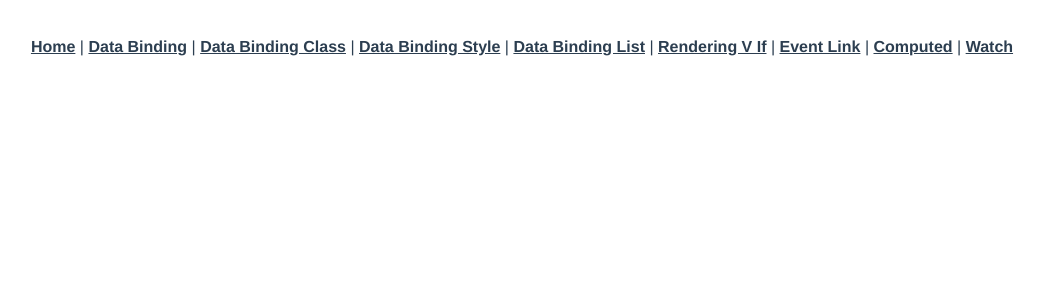
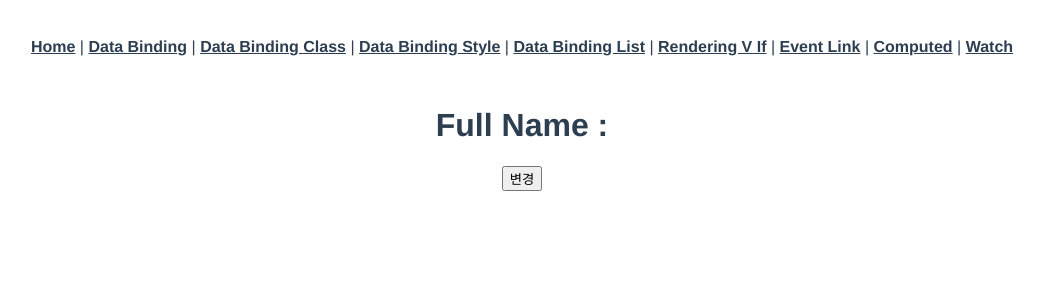
Before and after one commit to GeonwooVincentKim/VueProject, a Vue app: page /watchExample2 in a window 1280 px wide. Shown: the top 300 px of the page, without its empty margins (118-1161 px from the left). Built offline with nearby package versions, Linux system fonts and the light colour scheme.

Commit message:
[Feature] - WatcthExample2

```diff
--- a/src/router/index.js
+++ b/src/router/index.js
@@ -25,6 +25,7 @@
 
 import ComputedExample from "../views/ComputedExample.vue";
 import WatchExample from "../views/WatchExample.vue";
+import WatchExample2 from "../views/WatchExample2.vue";
 
 const routes = [
   {
@@ -143,6 +144,11 @@
     path: '/watchExample',
     name: 'WatchExample',
     component: WatchExample
+  },
+  {
+    path: '/watchExample2',
+    name: 'WatchExample2',
+    component: WatchExample2
   }
 ]
 
--- /dev/null
+++ b/src/views/WatchExample2.vue
@@ -0,0 +1,33 @@
+<template>
+    <div>
+        <h1>Full Name : {{ fullName }}</h1>
+        <button type="button" @click="changeName">변경</button>
+    </div>
+</template>
+<script>
+export default {
+    data () {
+        return {
+            firstName: 'Seungwon',
+            lastName: 'Go',
+            fullName: ''
+        };
+    },
+
+    watch: {
+        firstName() {
+            this.fullName = this.firstName + ' ' + this.lastName
+        },
+
+        lastName() {
+            this.fullName = this.firstName + ' ' + this.lastName
+        }
+    },
+
+    methods: {
+        changeName() {
+            this.firstName = 'Eunsol';
+        }
+    }
+}
+</script>
```
